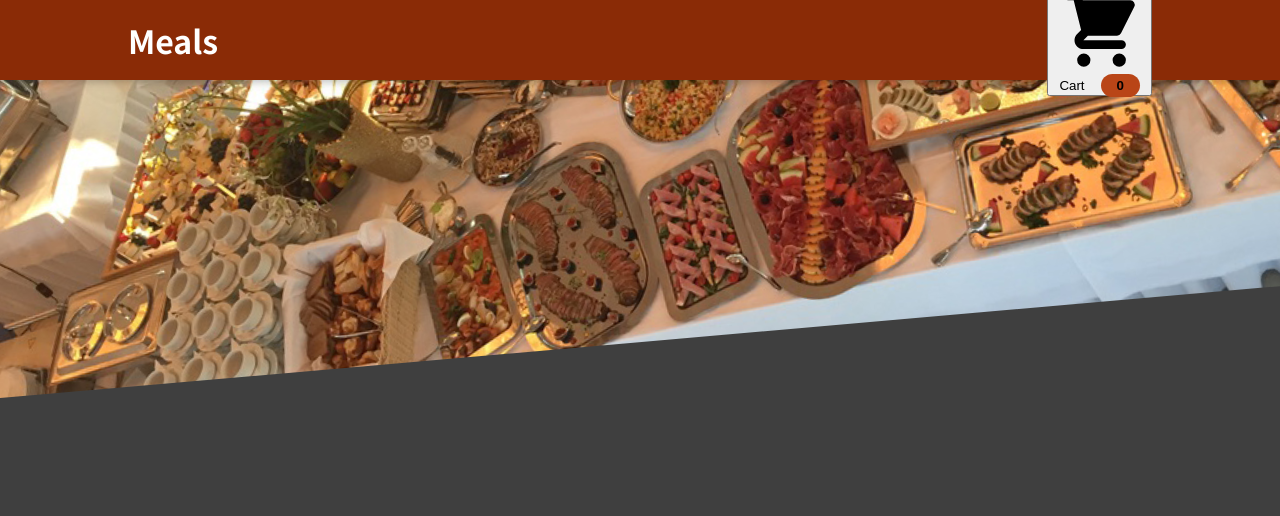
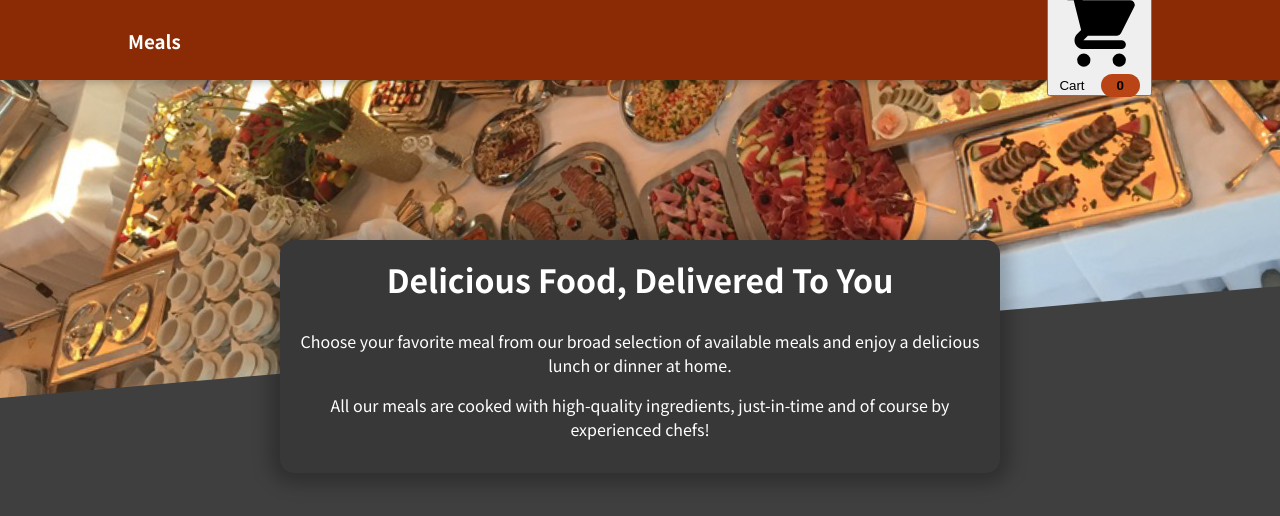
Before and after one commit to satendra-patel/Restaurent-Website, a React (Create React App) app: page / in a window 1280 px wide. Shown: the top 516 px of the page. Built offline with nearby package versions, Linux system fonts and the light colour scheme.

Commit message:
with meal summary

```diff
--- a/src/App.js
+++ b/src/App.js
@@ -1,10 +1,12 @@
 import React,{Fragment} from "react";
 import Header from "./Component/Layout/Header";
+import Meals from "./Component/Meal/Meals";
 
 function App() {
   return (
     <Fragment>
       <Header/>
+      <Meals/>
     </Fragment>
   );
 }
--- a/src/Component/Layout/Header.js
+++ b/src/Component/Layout/Header.js
@@ -1,17 +1,17 @@
 import React from 'react'
 import classes from './Header.module.css';
-import image from '../../Assets/meals.jpg'
+import Mealimage from '../../Assets/meals.jpg'
 import HeaderCartButton from './HeaderCartButton';
 
 function Header() {
   return (
     <React.Fragment >
         <header className={classes.header}>
-            <h1>Meals</h1>
+            <h3>Meals</h3>
             <HeaderCartButton/>
         </header>
         <div className={classes['main-image']}>
-            <img src={image} alt='meals image'/>
+            <img src={Mealimage} alt='meals image'/>
         </div>
     </React.Fragment>
   )
--- a/src/Component/Layout/HeaderCartButton.module.css
+++ b/src/Component/Layout/HeaderCartButton.module.css
@@ -19,7 +19,7 @@
 
   .icon {
     width: 1.35rem;
-    height: 1.35rem;
+    height: 1.25rem;
     margin-right: 0.5rem;
   }
 
--- /dev/null
+++ b/src/Component/Meal/MealSummary.js
@@ -0,0 +1,19 @@
+import classes from './MealSummary.module.css';
+
+const MealsSummary = () => {
+  return (
+    <section className={classes.summary}>
+      <h2>Delicious Food, Delivered To You</h2>
+      <p>
+        Choose your favorite meal from our broad selection of available meals
+        and enjoy a delicious lunch or dinner at home.
+      </p>
+      <p>
+        All our meals are cooked with high-quality ingredients, just-in-time and
+        of course by experienced chefs!
+      </p>
+    </section>
+  );
+};
+
+export default MealsSummary;
--- /dev/null
+++ b/src/Component/Meal/MealSummary.module.css
@@ -0,0 +1,18 @@
+.summary {
+    text-align: center;
+    max-width: 45rem;
+    width: 90%;
+    margin: auto;
+    margin-top: -10rem;
+    position: relative;
+    background-color: #383838;
+    color: white;
+    border-radius: 14px;
+    padding: 1rem;
+    box-shadow: 0 1px 18px 10px rgba(0, 0, 0, 0.25);
+  }
+
+  .summary h2 {
+    font-size: 2rem;
+    margin-top: 0;
+  }
--- /dev/null
+++ b/src/Component/Meal/Meals.js
@@ -0,0 +1,10 @@
+import React,{Fragment} from 'react'
+import MealsSummary from './MealSummary'
+
+export default function Meals() {
+  return (
+    <Fragment>
+        <MealsSummary/>
+    </Fragment>
+  )
+}
```
Also changed, not shown: src/Component/Meal/AvailableMeals.js (added).
